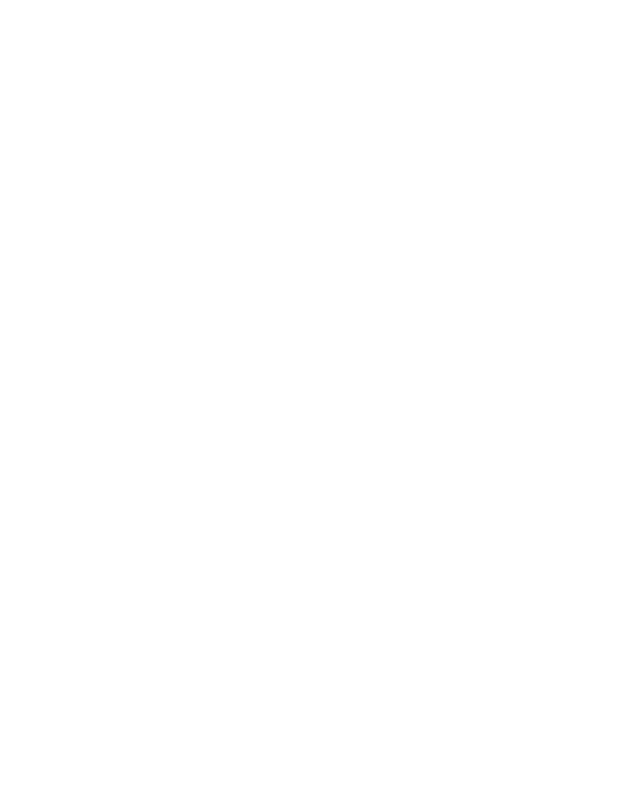
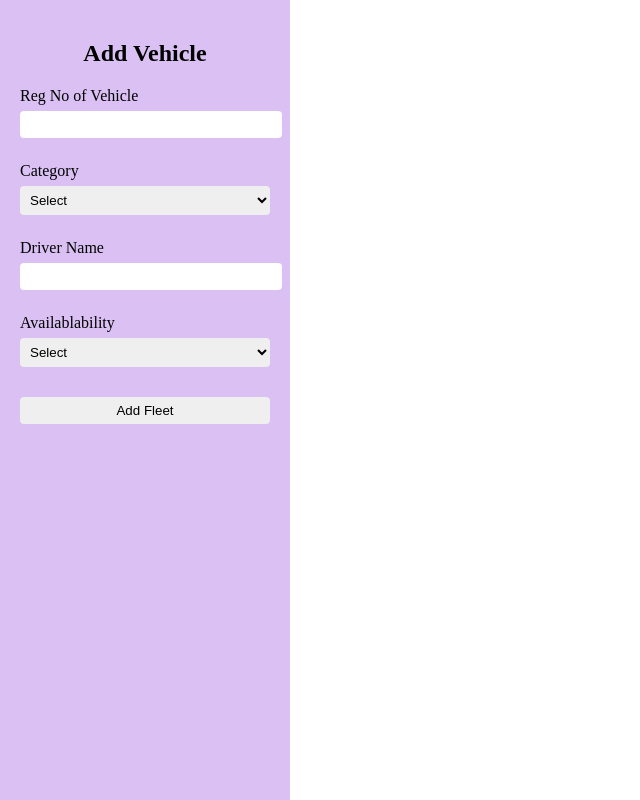
Before and after one commit to anushka26bangar/fleet-management-app, a plain HTML site: page admin.html in a window 1280 px wide. Shown: the whole page, without its empty margins (0-640 px from the left). Drawn offline with Linux system fonts and the light colour scheme.

Commit message:
half Sidebar thing is done

```diff
--- a/admin.html
+++ b/admin.html
@@ -5,7 +5,44 @@
   <meta name="viewport" content="width=device-width, initial-scale=1.0">
   <title>Admin Page</title>
 </head>
-<body>
+<body style="display: flex; height: 100vh; margin: 0;">
+  <div class="sidebar" style="width: 250px;background-color: rgb(219, 193, 243); padding: 20px;">
+    <h2 style="text-align: center;">Add Vehicle</h2>
+    <label>Reg No of Vehicle</label>
+    <input type="text" id="regid" style="width: 100%; padding: 6px; margin: 6px 0; border: none;border-radius: 4px;"><br><br>
+     <label>Category</label>
+    <select name="Category" id="category" style="width: 100%; padding: 6px; margin: 6px 0; border: none;border-radius: 4px;">
+      <option value="">Select</option>
+      <option value="auto">Auto</option>
+      <option value="car">Car</option>
+      <option value="truck">Truck</option>
+    </select><br><br>
+     <label>Driver Name </label>
+    <input type="text" id="dname" style="width: 100%; padding: 6px; margin: 6px 0; border: none;border-radius: 4px;"><br><br>
+
+     <label>Availablability </label><br>
+  <select name="Availablability" id="Availablability" style="width: 100%; padding: 6px; margin: 6px 0; border: none;border-radius: 4px;">
+    <option value="">Select</option>
+    <option value="">Available</option>
+    <option value="">unavailable</option>
+  </select><br><br>
+
+     <button onclick="addFleet()" style="width: 100%; padding: 6px; margin: 6px 0; border: none;border-radius: 4px;">Add Fleet</button>
+  </div>
+
+<div class="main">
+
+</div>
+  <script>
+    function addFleet(){
+      let regid = document.getElementById("regid").value;
+      let category = document.getElementById("").value;
+      let dname = document.getElementById("").value;
+      let available = document.getElementById("").value;
+    }
+  </script>
+
+
 
 </body>
 </html>
```
